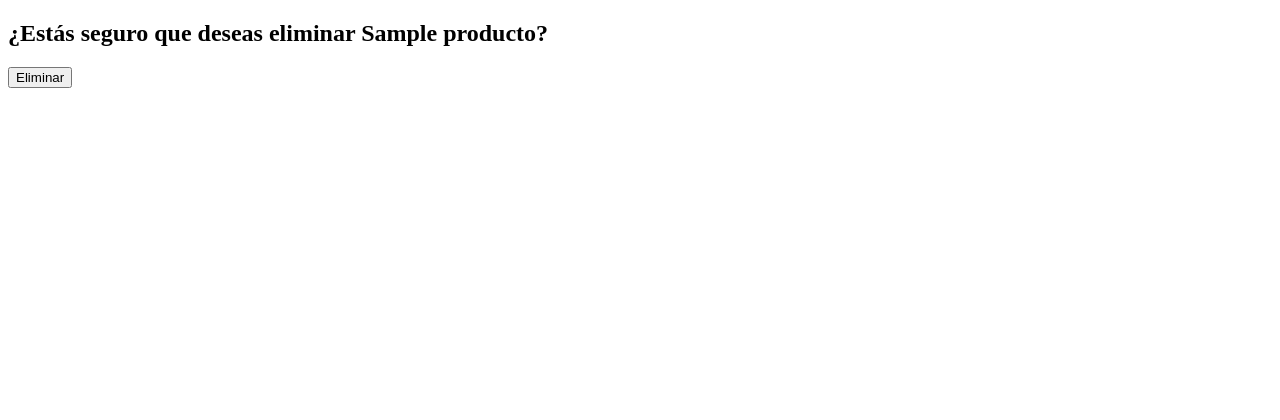
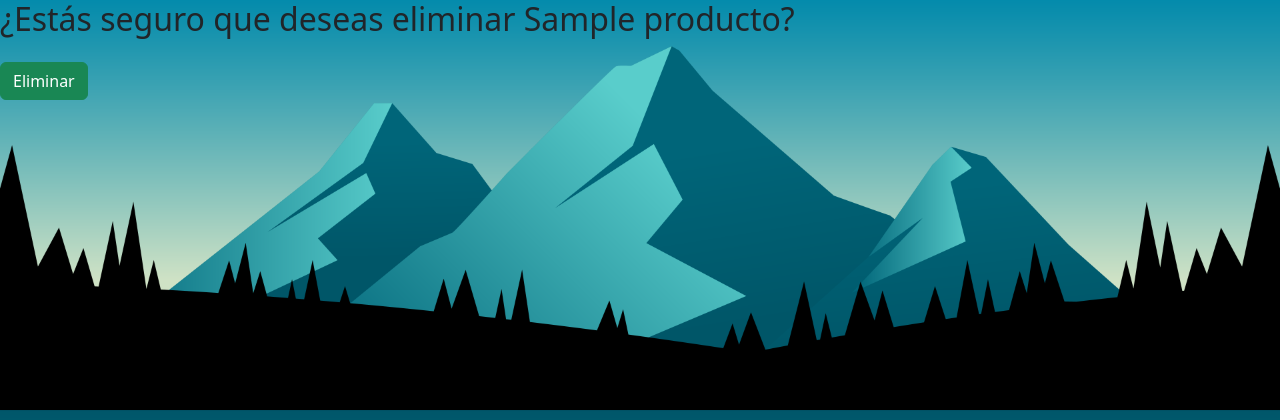
Before and after one commit to RaulRangelxD/proyecto_sid3d, a Django app: a page that uses tasks/templates/confirmar_eliminacion.html in a window 1280 px wide. Shown: the top 420 px of the page. Run offline with Django 5.2, Linux system fonts and the light colour scheme; tables that the repository leaves empty hold one stand-in row (values such as "Sample post"); some libraries are stand-ins or nearby versions.

Commit message:
Cambio Estilos

```diff
--- a/project/settings.py
+++ b/project/settings.py
@@ -80,9 +80,9 @@ WSGI_APPLICATION = 'project.wsgi.application'
 DATABASES = {
     'default': {
         'ENGINE': 'django.db.backends.postgresql',
-        'NAME': 'base0',
+        'NAME': 'Base',
         'USER': 'postgres',
-        'PASSWORD': 'Alejandra0318*',
+        'PASSWORD': 'jema2019',
         'HOST': 'localhost',
         'PORT': '5432',
     }
--- a/tasks/templates/confirmar_eliminacion.html
+++ b/tasks/templates/confirmar_eliminacion.html
@@ -1,13 +1,27 @@
+{% load static %}
 <!DOCTYPE html>
-<html>
+<html lang="es">
   <head>
-    <title>Confirmar Eliminación</title>
+    <meta charset="UTF-8" />
+    <meta name="viewport" content="width=device-width, initial-scale=1.0" />
+    <title>Borrar</title>
+    <link
+      rel="stylesheet"
+      href="{% static 'bootstrap/css/bootstrap.min.css' %}"
+    />
+    <style>
+      body {
+        background-image: url("{% static 'images/background.png' %}");
+        background-size: cover;
+        background-position: center;
+      }
+    </style>
   </head>
   <body>
     <h2>¿Estás seguro que deseas eliminar {{ producto.nombre }}?</h2>
     <form method="post">
       {% csrf_token %}
-      <button type="submit">Eliminar</button>
+      <button type="submit" class="btn btn-success mt-3">Eliminar</button>
     </form>
   </body>
 </html>
```
Also changed, not shown: tasks/templates/productos.html (+4 -4 lines), login/migrations/0001_initial.py (added), media/productos/agua.jpeg (added), media/productos/sensor.jpg (added).
